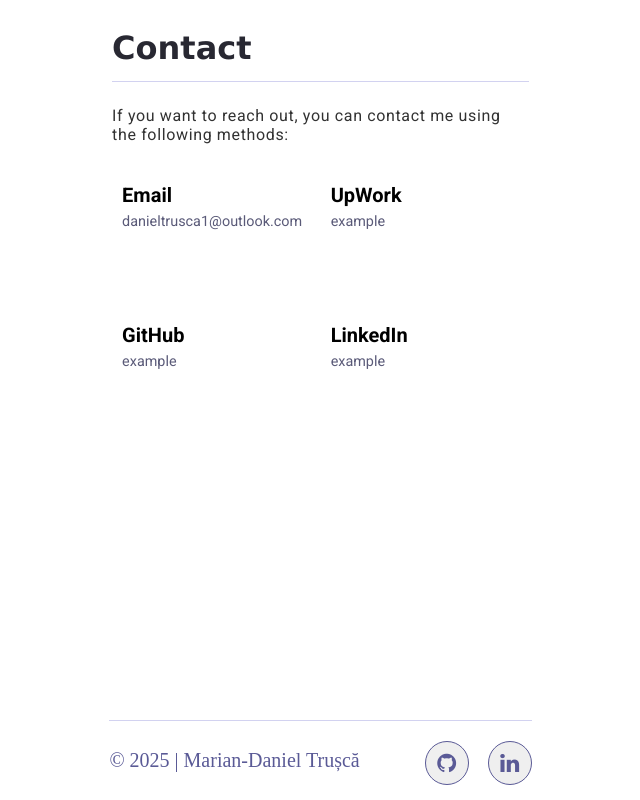
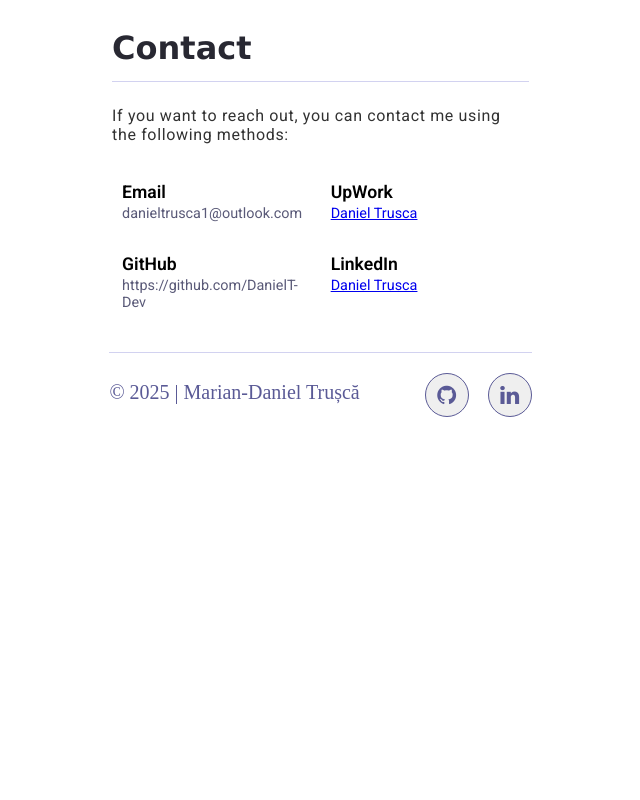
Before and after one commit to DanielT-Dev/Portfolio, a React (Vite) app in the folder portfolio/: page / in a window 1280 px wide. Shown: the whole page, without its empty margins (313-953 px from the left). Built offline with nearby package versions, Linux system fonts and the light colour scheme; a web font is replaced by a local one.

Commit message:
Updated my contact methods with real links and an email adress.

```diff
--- a/portfolio/src/components/Contact.jsx
+++ b/portfolio/src/components/Contact.jsx
@@ -23,7 +23,9 @@ const Contact = () => {
             UpWork
           </h1>
           <p>
-            example
+            <a href="https://www.upwork.com/freelancers/~01b4addf9f9fe5676c?mp_source=share" target='blank'>
+              Daniel Trusca
+            </a>
           </p>
         </div>
         <div className={styles.grid_item}>
@@ -31,7 +33,7 @@ const Contact = () => {
             GitHub
           </h1>
           <p>
-            example
+            https://github.com/DanielT-Dev
           </p>
         </div>
         <div className={styles.grid_item}>
@@ -39,7 +41,9 @@ const Contact = () => {
             LinkedIn
           </h1>
           <p>
-            example
+            <a href="https://www.linkedin.com/in/marian-daniel-tru%C8%99c%C4%83-784074286/" target="blank">
+              Daniel Trusca
+            </a>
           </p>
         </div>
       </div>
--- a/portfolio/src/styles/Contact.module.css
+++ b/portfolio/src/styles/Contact.module.css
@@ -22,14 +22,15 @@
     grid-template-rows: 50% 50%;
     grid-template-columns: 50% 50%;
     width: 100%;
-    height: 35vh;
+    height: 18vh;
 }
 .grid_item {
     margin: 10px;
     font-family: "Roboto", serif;
 }
 .grid_item h1 {
-    font-size: 2.5vh;
+    font-size: 2.2vh;
+    font-weight: 600;
 }
 .grid_item p {
     margin-top: -1vh;
--- a/portfolio/src/styles/Footer.module.css
+++ b/portfolio/src/styles/Footer.module.css
@@ -6,11 +6,11 @@
     width: 33%;
     position: relative;
     left: 33%;
+    margin-top: 5vh;
     padding-top: 1vh;
     padding-bottom: 1vh;
     border-top: 1px solid rgb(210, 210, 240);
     position: absolute;
-    bottom: 0;
 }
 .copyright
 {
```
